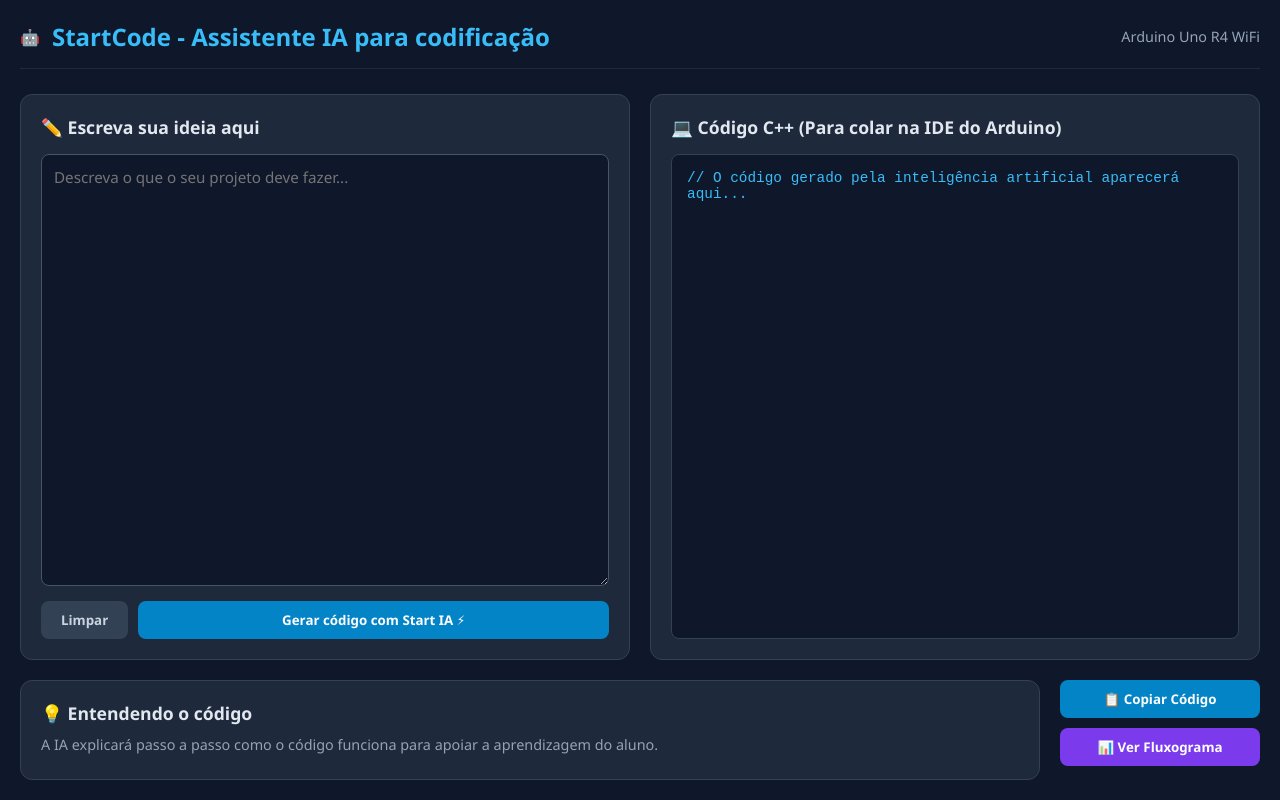
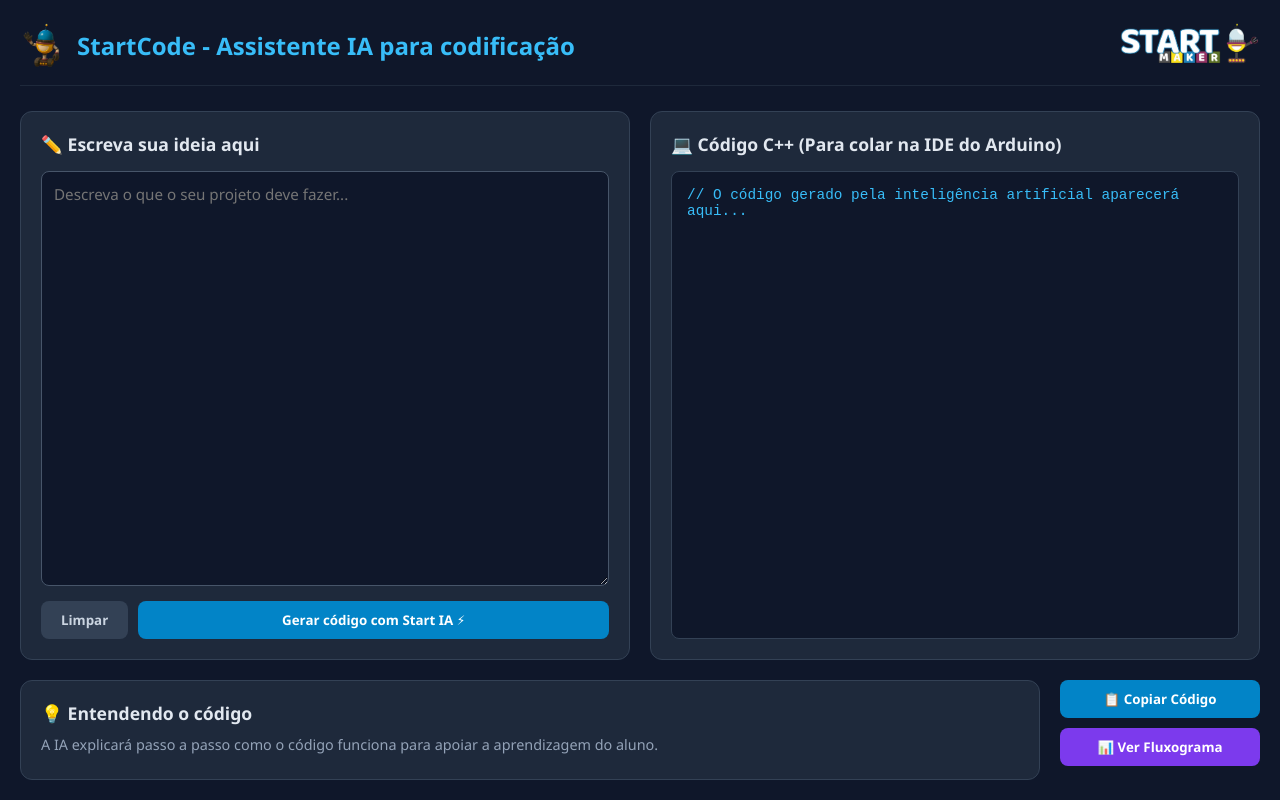
Before and after one commit to robotic-roger/StartCode, a website: page frontend/app.html in a window 1280 px wide. Drawn offline with Linux system fonts and the light colour scheme.

Commit message:
Update app.html

```diff
--- a/frontend/app.html
+++ b/frontend/app.html
@@ -32,13 +32,18 @@
             align-items: center;
             gap: 12px;
         }
+        .robot-img {
+            width: 45px;
+            height: 45px;
+            object-fit: contain;
+        }
         .logo-area h1 {
             font-size: 1.5rem;
             color: #38bdf8;
         }
-        .board-tag {
-            color: #94a3b8;
-            font-size: 0.9rem;
+        .brand-logo-img {
+            height: 45px;
+            object-fit: contain;
         }
         .main-grid {
             display: grid;
@@ -178,10 +183,14 @@
 
     <header>
         <div class="logo-area">
-            <span>🤖</span>
+            <!-- Robô Start oficial no lugar do ícone anterior -->
+            <img src="start.png" alt="Robô Start" class="robot-img">
             <h1>StartCode - Assistente IA para codificação</h1>
         </div>
-        <div class="board-tag">Arduino Uno R4 WiFi</div>
+        <div>
+            <!-- Logótipo Start Maker no canto superior direito -->
+            <img src="logo.png" alt="Start Maker" class="brand-logo-img">
+        </div>
     </header>
 
     <div class="main-grid">
@@ -228,7 +237,6 @@
             explicacaoOutput.textContent = "A analisar o seu pedido e a estruturar a explicação pedagógica...";
 
             try {
-                // Comunicação direta com o backend alojado no Render
                 const resposta = await fetch('https://startcode-api.onrender.com/api/gerar-codigo', {
                     method: 'POST',
                     headers: {
@@ -241,12 +249,10 @@
 
                 if (dados.success) {
                     codigoOutput.textContent = dados.code;
-
-                    // Explicacao pedagógica dinâmica
                     explicacaoOutput.innerHTML = `
                         <strong>Análise do Projeto:</strong> ${prompt}<br>
-                        • <strong>Configuração (setup):</strong> Inicializa os pinos digitais e a comunicação série para o Arduino Uno R4 WiFi.<br>
-                        • <strong>Ciclo (loop):</strong> Controla o tempo de execução e o acionamento dos atuadores de forma cíclica e estruturada.
+                        • <strong>Configuração (setup):</strong> Inicializa os pinos digitais e a comunicação série para o ecossistema Start Maker.<br>
+                        • <strong>Ciclo (loop):</strong> Controla o tempo de execução e o acionamento dos atuadores de forma estruturada.
                     `;
                 } else {
                     codigoOutput.textContent = "// Erro ao gerar o código.";
```
